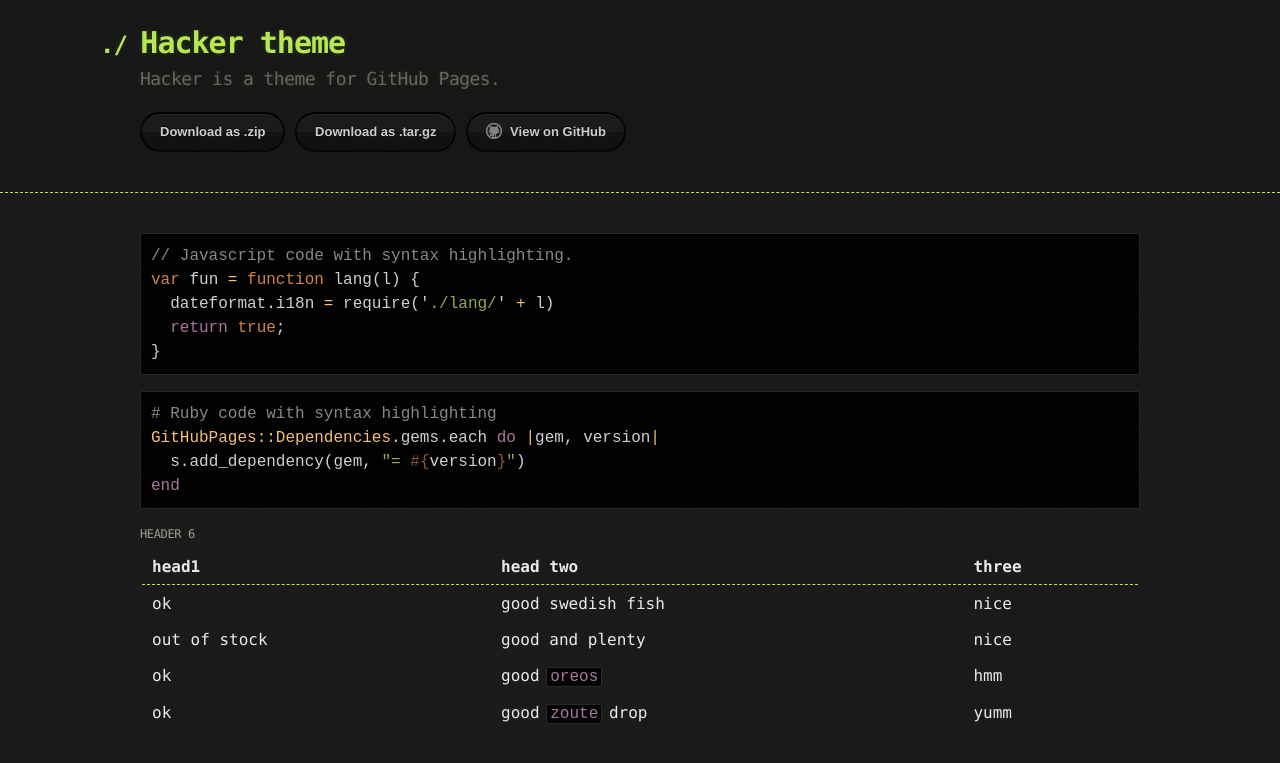
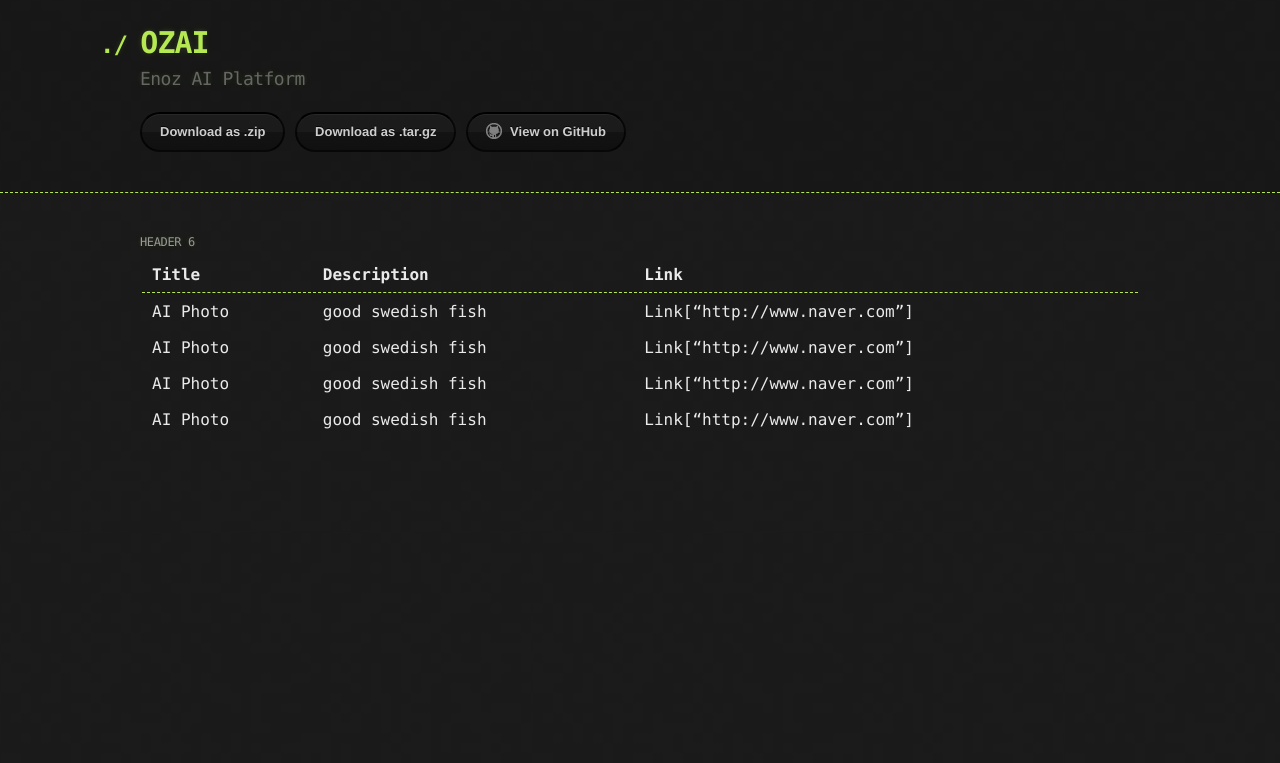
Before and after one commit to enozdev/enoz.github.io, a Jekyll site: the page built from index.md, in a window 1280 px wide. Shown: the top 763 px of the page. Built offline with Jekyll 4.4.1, drawn with Linux system fonts in a browser that asks for light colours.

Commit message:
Feat: 메인화면 업데이트

````diff
--- a/_config.yml
+++ b/_config.yml
@@ -1,5 +1,5 @@
-title: Hacker theme
-description: Hacker is a theme for GitHub Pages.
+title: OZAI
+description: Enoz AI Platform
 show_downloads: true
 google_analytics:
 theme: jekyll-theme-hacker
--- a/index.md
+++ b/index.md
@@ -2,26 +2,11 @@
 layout: default
 ---
 
-```js
-// Javascript code with syntax highlighting.
-var fun = function lang(l) {
-  dateformat.i18n = require('./lang/' + l)
-  return true;
-}
-```
-
-```ruby
-# Ruby code with syntax highlighting
-GitHubPages::Dependencies.gems.each do |gem, version|
-  s.add_dependency(gem, "= #{version}")
-end
-```
-
 ###### Header 6
 
-| head1        | head two          | three |
+| Title        | Description          | Link |
 |:-------------|:------------------|:------|
-| ok           | good swedish fish | nice  |
-| out of stock | good and plenty   | nice  |
-| ok           | good `oreos`      | hmm   |
-| ok           | good `zoute` drop | yumm  |
+| AI Photo     | good swedish fish | Link["http://www.naver.com"]  |
+| AI Photo     | good swedish fish | Link["http://www.naver.com"]  |
+| AI Photo     | good swedish fish | Link["http://www.naver.com"]  |
+| AI Photo     | good swedish fish | Link["http://www.naver.com"]  |
````
